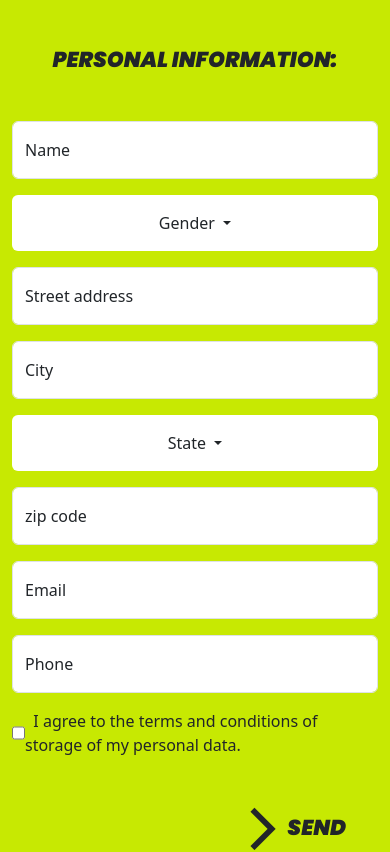
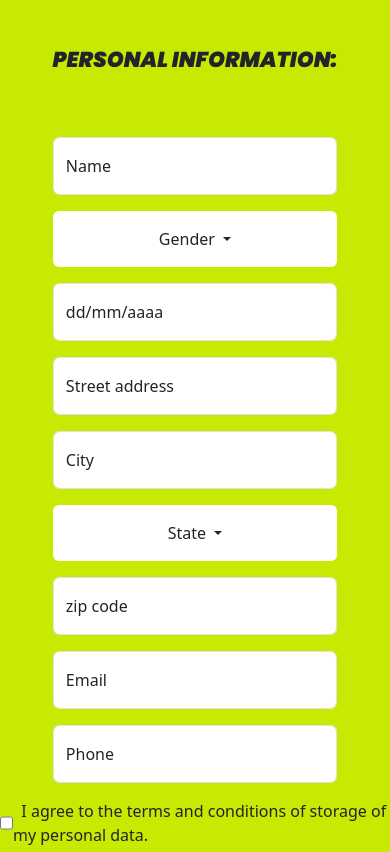
Before and after one commit to rockdidit/rockdidit-frontend, an Angular app: page / in a window 390 px wide. Shown: the part 10400-11252 px from the top of the page. Built offline with nearby package versions, Linux system fonts and the light colour scheme.

Commit message:
:Responsive design of join component is added: :Note :General tweaks of animations and general design of the components are missing:

```diff
--- a/src/app/components/join/join.component.html
+++ b/src/app/components/join/join.component.html
@@ -1,4 +1,4 @@
-<div class="container">
+<div class="containerWeb">
   <div class="iconContainer">
     <span class="material-symbols-outlined icon"> directions_run </span>
   </div>
@@ -9,7 +9,7 @@
     </h1>
   </div>
   <div class="containerOffers">
-    <div>
+    <div class="boxFlexForPass">
       <div class="divOffer">
         <div class="centerContainerDimension">
           <div class="dimensionContainer">
@@ -35,7 +35,9 @@
             <h1 class="font joinTitle">MONTHLY PASS</h1>
             <p class="font subTitleJoin joinTitle">$90/PER MONTH</p>
             <p class="text-center">
-              Our monthly membership helps you to keep your fitness goals on track without a commitment of any kind, while still enjoying all of the amenities that F7 has to offer.
+              Our monthly membership helps you to keep your fitness goals on
+              track without a commitment of any kind, while still enjoying all
+              of the amenities that F7 has to offer.
             </p>
           </div>
         </div>
@@ -49,7 +51,9 @@
             <h1 class="font joinTitle">YEARLY PASS</h1>
             <p class="font subTitleJoin joinTitle">$59/PER MONTH</p>
             <p class="text-center">
-              With a 1-year commitment, we offer a monthly membership for only $59. When you pre-purchase a complete year Individual membership you get 2/m Free Extention.
+              With a 1-year commitment, we offer a monthly membership for only
+              $59. When you pre-purchase a complete year Individual membership
+              you get 2/m Free Extention.
             </p>
           </div>
         </div>
@@ -59,16 +63,27 @@
 
   <div class="personalInfoContainer">
     <div class="containerSecondary">
-      <h4 class="font joinTitle">
-        PERSONAL INFORMATION:
-      </h4>
-      <div class="inputsContainer ">
+      <h4 class="font joinTitle">PERSONAL INFORMATION:</h4>
+      <div class="inputsContainer">
+        <div>
+          <div class="containerName">
             <div class="form-floating mb-3 mt-3">
-          <input type="text" class="form-control" id="floatingInput" placeholder="Name">
+              <input
+                type="text"
+                class="form-control"
+                id="floatingInput"
+                placeholder="Name"
+              />
               <label for="floatingPassword">Name</label>
             </div>
+          </div>
+          <div class="boxgGenderDate">
             <div class="dropdown">
-          <button type="button" class="btn dropdown-toggle" data-bs-toggle="dropdown">
+              <button
+                type="button"
+                class="btn dropdown-toggle"
+                data-bs-toggle="dropdown"
+              >
                 Gender
               </button>
               <ul class="dropdown-menu">
@@ -78,15 +93,41 @@
               </ul>
             </div>
             <div class="form-floating mb-3 mt-3">
-          <input type="text" class="form-control" id="floatingInput" placeholder="street address">
+              <input
+                type="text"
+                class="form-control"
+                id="floatingInput"
+                placeholder="dd/mm/aaaa"
+              />
+              <label for="floatingInput">dd/mm/aaaa</label>
+            </div>
+          </div>
+
+          <div class="boxStreetCAndS">
+            <div class="form-floating mb-3 mt-3">
+              <input
+                type="text"
+                class="form-control"
+                id="floatingInput"
+                placeholder="street address"
+              />
               <label for="floatingInput">Street address</label>
             </div>
             <div class="form-floating mb-3 mt-3">
-          <input type="text" class="form-control" id="floatingInput" placeholder="city">
+              <input
+                type="text"
+                class="form-control"
+                id="floatingInput"
+                placeholder="city"
+              />
               <label for="floatingPassword">City</label>
             </div>
             <div class="dropdown">
-          <button type="button" class="btn dropdown-toggle" data-bs-toggle="dropdown">
+              <button
+                type="button"
+                class="btn dropdown-toggle"
+                data-bs-toggle="dropdown"
+              >
                 State
               </button>
               <ul class="dropdown-menu">
@@ -98,28 +139,51 @@
                 <!-- Aquí puedes añadir más estados -->
               </ul>
             </div>
-
+          </div>
+          <div class="boxStreetCAndS">
             <div class="form-floating mb-3 mt-3">
-          <input type="text" class="form-control" id="floatingInput" placeholder="Zip code">
+              <input
+                type="text"
+                class="form-control"
+                id="floatingInput"
+                placeholder="Zip code"
+              />
               <label for="floatingInput">zip code</label>
             </div>
             <div class="form-floating mb-3 mt-3">
-          <input type="text" class="form-control" id="floatingInput" placeholder="Email">
+              <input
+                type="text"
+                class="form-control"
+                id="floatingInput"
+                placeholder="Email"
+              />
               <label for="floatingInput">Email</label>
             </div>
             <div class="form-floating mb-3 mt-3">
-          <input type="text" class="form-control" id="floatingInput" placeholder="Phone">
+              <input
+                type="text"
+                class="form-control"
+                id="floatingInput"
+                placeholder="Phone"
+              />
               <label for="floatingInput">Phone</label>
             </div>
           </div>
         </div>
       </div>
+    </div>
+  </div>
   <div class="termsContainer">
-    <label class="checkbox-inline termsContainer"><input type="checkbox" value="">&nbsp; I agree to the terms and conditions of storage of my personal data.</label>
+    <label class="checkbox-inline termsContainer"
+      ><input type="checkbox" value="" />&nbsp; I agree to the terms and
+      conditions of storage of my personal data.</label
+    >
   </div>
   <div class="buttonSend mt-5">
     <div class="mb-5 buttonSend">
-      <span style="font-size: 3rem;" class="material-symbols-outlined"> arrow_forward_ios </span>
+      <span style="font-size: 3rem" class="material-symbols-outlined">
+        arrow_forward_ios
+      </span>
       <h4 class="font sendH4">SEND</h4>
     </div>
   </div>
@@ -127,11 +191,7 @@
 <div class="triangle-container">
   <div class="triangle"></div>
   <div class="followRock">
-    <span class="font followText">
-      FOLLOW
-    </span>
-    <span class="font Rock">
-      @ROCKDIDIT
-    </span>
+    <span class="font followText"> FOLLOW </span>
+    <span class="font Rock"> @ROCKDIDIT </span>
   </div>
 </div>
--- a/src/app/components/join/join.component.scss
+++ b/src/app/components/join/join.component.scss
@@ -1,23 +1,65 @@
-.container{
-  background-color: #C7E902;
+@media screen and (min-width: 1000px) {
+  .boxFlexForPass {
+    display: flex !important;
+    div {
+      height: 30rem;
+      margin-left: 1rem;
+      margin-right: 1rem;
+    }
+  }
+
+  .boxgGenderDate {
+    display: flex !important;
+    width: 60rem !important;
+    div {
+      margin-left: 1rem !important;
+      margin-right: 1rem !important;
+    }
+  }
+
+  .containerName {
+    display: flex !important;
+    width: 64rem !important;
+  }
+
+  .boxStreetCAndS {
+    display: flex !important;
+    width: 60rem !important;
+    div {
+      margin-left: 1rem !important;
+      margin-right: 1rem !important;
+    }
+  }
+}
+
+.inputsContainer {
+  margin: auto;
+  display: flex;
+  justify-content: center;
+  div {
+    justify-content: center;
+    margin: auto;
+    display: block;
+    width: 90%;
+  }
+}
+
+.containerWeb {
+  background-color: #c7e902;
   margin-top: 4rem;
 }
 
-.iconContainer{
+.iconContainer {
   display: flex;
   margin: auto;
   justify-content: center;
-  .icon{
+  .icon {
     font-size: 10rem;
     margin-top: -2.5rem;
   }
 }
 .material-symbols-outlined {
-  font-variation-settings:
-  'FILL' 0,
-  'wght' 900,
-  'GRAD' 0,
-  'opsz' 48
+  font-variation-settings: "FILL" 0, "wght" 900, "GRAD" 0, "opsz" 48;
 }
 
 .triangle-container {
@@ -31,7 +73,7 @@
 .triangle {
   margin-left: 7rem;
   margin-bottom: 7rem !important;
-  background-color: #C7E902;
+  background-color: #c7e902;
   width: 0;
   height: 0;
   border-style: solid;
@@ -42,78 +84,72 @@
   bottom: 0;
 }
 
-.followText{
+.followText {
   color: grey;
 }
 
-.Rock{
-  color: #C7E902;
+.Rock {
+  color: #c7e902;
 }
 
-.followRock{
+.followRock {
   margin-top: 8rem;
   margin-left: 2rem;
 }
 
-
-.buttonSend{
+.buttonSend {
   margin: auto;
   margin-right: 1rem;
   justify-content: end;
   display: flex;
 }
-.termsContainer{
+.termsContainer {
   margin: auto;
   justify-content: center;
   display: flex;
 }
 
-.sendH4{
+.sendH4 {
   padding-top: 0.6rem;
 }
 
 .material-symbols-outlined {
-  font-variation-settings:
-  'FILL' 0,
-  'wght' 900,
-  'GRAD' 0,
-  'opsz' 48
+  font-variation-settings: "FILL" 0, "wght" 900, "GRAD" 0, "opsz" 48;
 }
 
-.personalInfoContainer{
+.personalInfoContainer {
   margin-top: 3rem;
 }
-.inputsContainer{
+.inputsContainer {
   margin-top: 3rem;
 }
-.dropdown-toggle{
+.dropdown-toggle {
   width: 100%;
   height: 3.5rem;
   margin: auto;
   justify-content: center;
   background-color: white;
-
 }
-.joinTitle{
+.joinTitle {
   margin: auto;
   justify-content: center;
   display: flex;
   margin-top: 1rem;
 }
-.dimensionContainer{
+.dimensionContainer {
   width: 80%;
 }
-.centerContainerDimension{
+.centerContainerDimension {
   margin: auto;
   display: flex;
   justify-content: center;
 }
-.subTitleJoin{
+.subTitleJoin {
   text-align: start !important;
   justify-content: start !important;
   margin-left: 3rem;
 }
-.radio-inline{
+.radio-inline {
   margin: auto;
   justify-content: start;
   display: flex;
@@ -125,28 +161,28 @@
   height: 2rem; /* altura personalizada */
 }
 
-.divOffer{
+.divOffer {
   width: 18rem;
   height: 20rem;
   border: 2px solid black;
   margin-top: 2rem;
   margin-bottom: 2rem;
 }
-.containerOffers{
+.containerOffers {
   justify-content: center;
   display: flex;
   margin: auto;
 }
 
-.font{
-  font-family: 'Poppins', sans-serif;
+.font {
+  font-family: "Poppins", sans-serif;
 }
-.titleJoin{
+.titleJoin {
   text-align: center;
   font-size: 4rem;
 }
 
-.titleContainer{
+.titleContainer {
   margin: auto;
   justify-content: center;
   display: flex;
```
Lines whose indentation alone changed are shown as unchanged.
